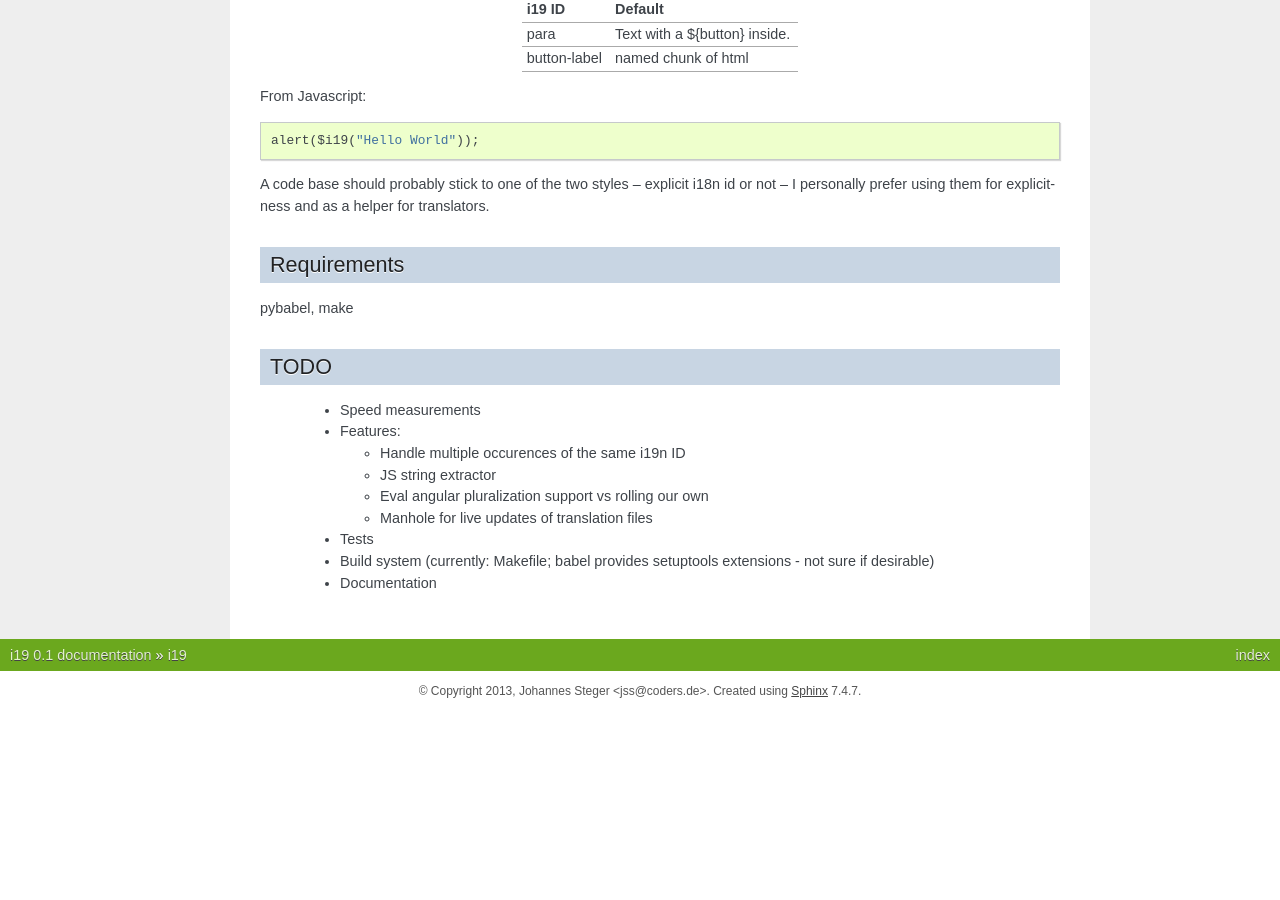
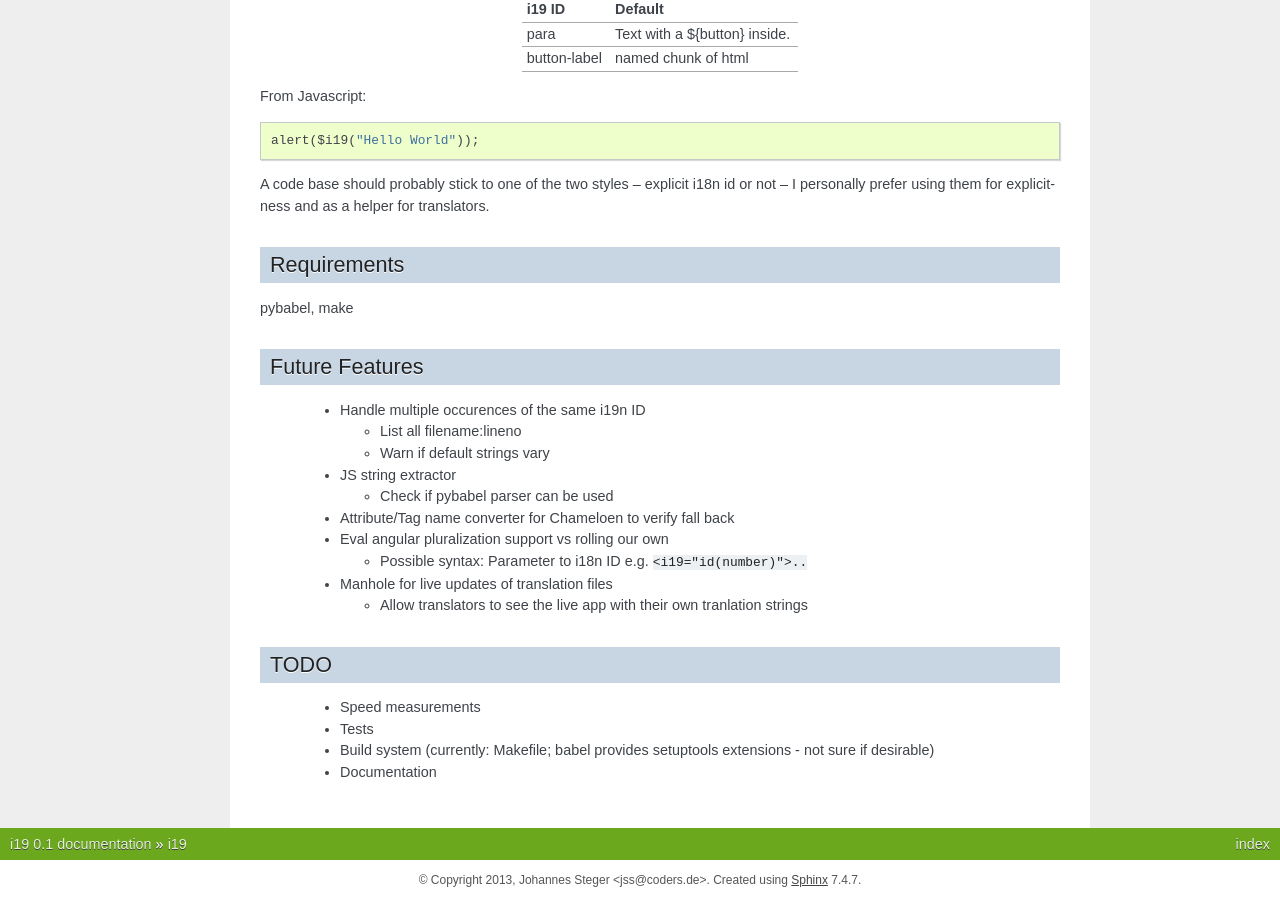
Before and after one commit to johaness/i19, a Sphinx documentation site: the page built from doc/index.rst, in a window 1280 px wide and 900 px high, scrolled down 2108 px. Built offline with Sphinx 7.4.7, drawn with Linux system fonts in a browser that asks for light colours; before the commit the page ends 2819 px from its top, so only the background shows below that.

Commit message:
make wish list a separate section, provide details

```diff
--- a/doc/index.rst
+++ b/doc/index.rst
@@ -138,17 +138,33 @@ Requirements
 pybabel, make
 
 
+Future Features
+---------------
+
+  * Handle multiple occurences of the same i19n ID
+
+    * List all filename:lineno
+    * Warn if default strings vary
+
+  * JS string extractor
+
+    * Check if pybabel parser can be used
+
+  * Attribute/Tag name converter for Chameloen to verify fall back
+
+  * Eval angular pluralization support vs rolling our own
+
+    * Possible syntax: Parameter to i18n ID e.g. ``<i19="id(number)">..``
+
+  * Manhole for live updates of translation files
+
+    * Allow translators to see the live app with their own tranlation strings
+
+
 TODO
 ----
 
  * Speed measurements
- * Features:
-
-   * Handle multiple occurences of the same i19n ID
-   * JS string extractor
-   * Eval angular pluralization support vs rolling our own
-   * Manhole for live updates of translation files
-
  * Tests
  * Build system (currently: Makefile; babel provides setuptools extensions - not sure if desirable)
  * Documentation
```
